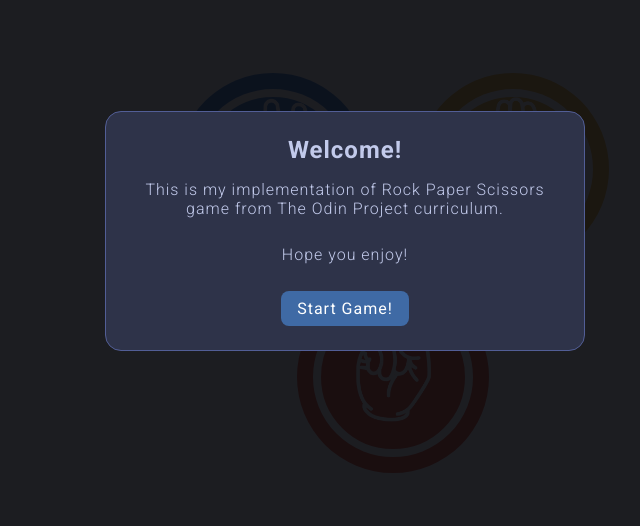
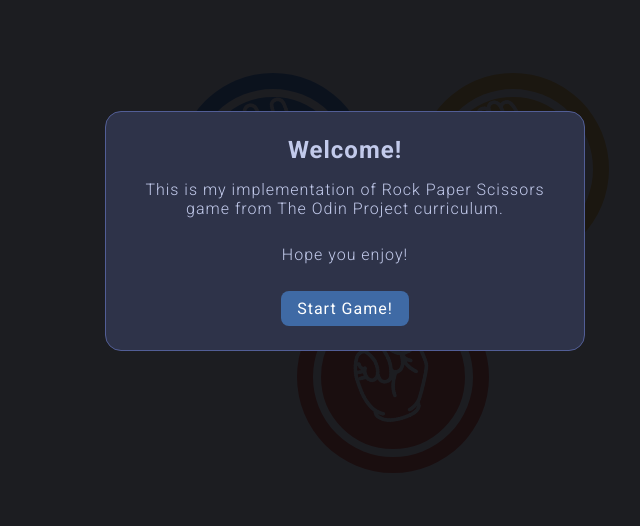
Before and after one commit to MadMaia3D/odin-rock-paper-scissors-game, a plain HTML site: page index.html in a window 1280 px wide. Shown: the part 169-695 px from the top of the page, 295-935 px from the left. Drawn offline with Linux system fonts and the light colour scheme.

Commit message:
change: icon rotation

```diff
--- a/style.css
+++ b/style.css
@@ -163,16 +163,19 @@ h1 {
     background: url("./resources/icon_hand_rock.png");
     background-position: center;
     background-size: cover;
+    transform: rotate(-20deg);
 }
 .choice-scissors .icon {
     background: url("./resources/icon_hand_scissors.png");
     background-position: center;
     background-size: cover;
+    transform: rotate(-20deg);
 }
 .choice-paper .icon {
     background: url("./resources/icon_hand_paper.png");
     background-position: center;
     background-size: cover;
+    transform: rotate(-20deg);
 }
 
 /* ########## BUTTONS ANIMATION ########## */
```
